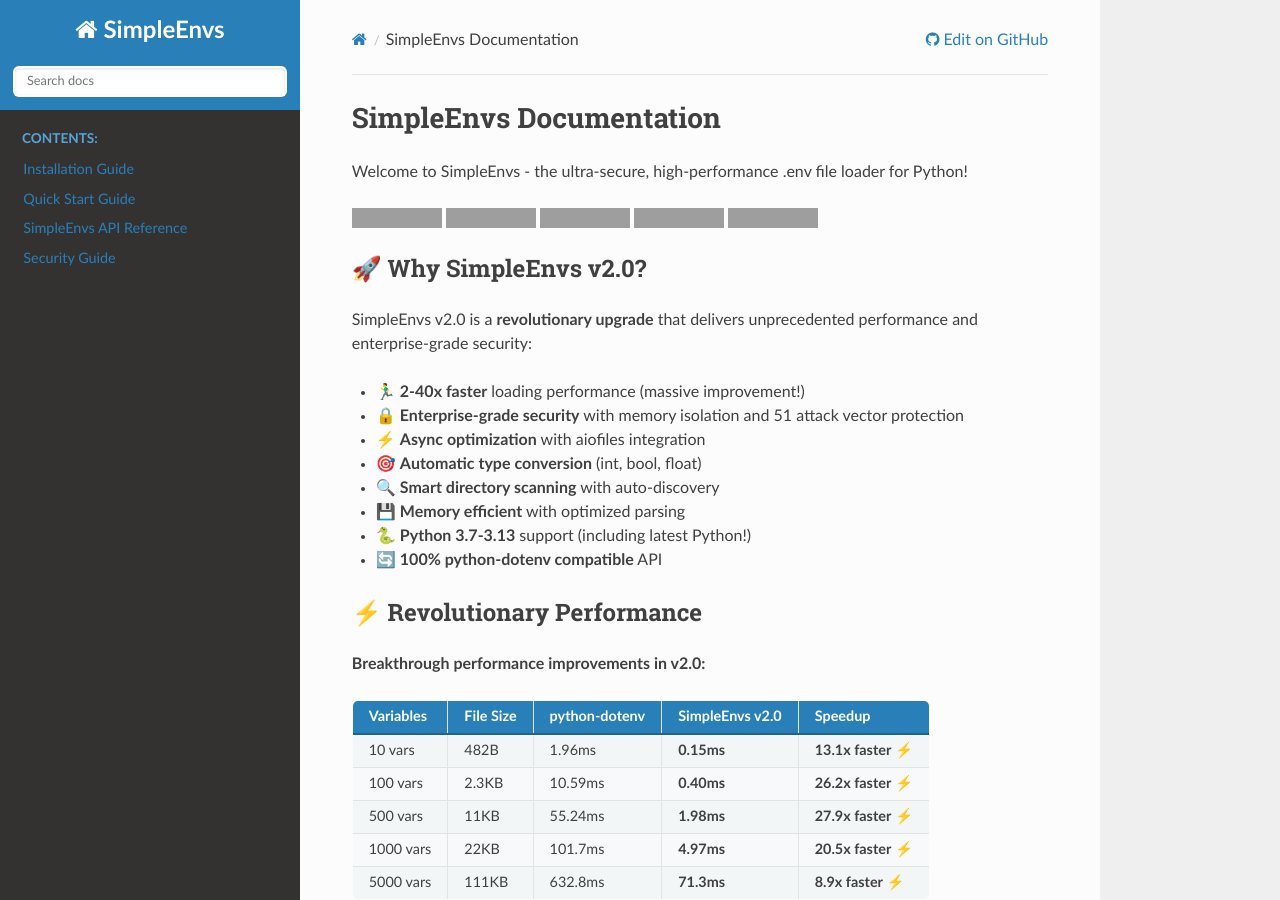
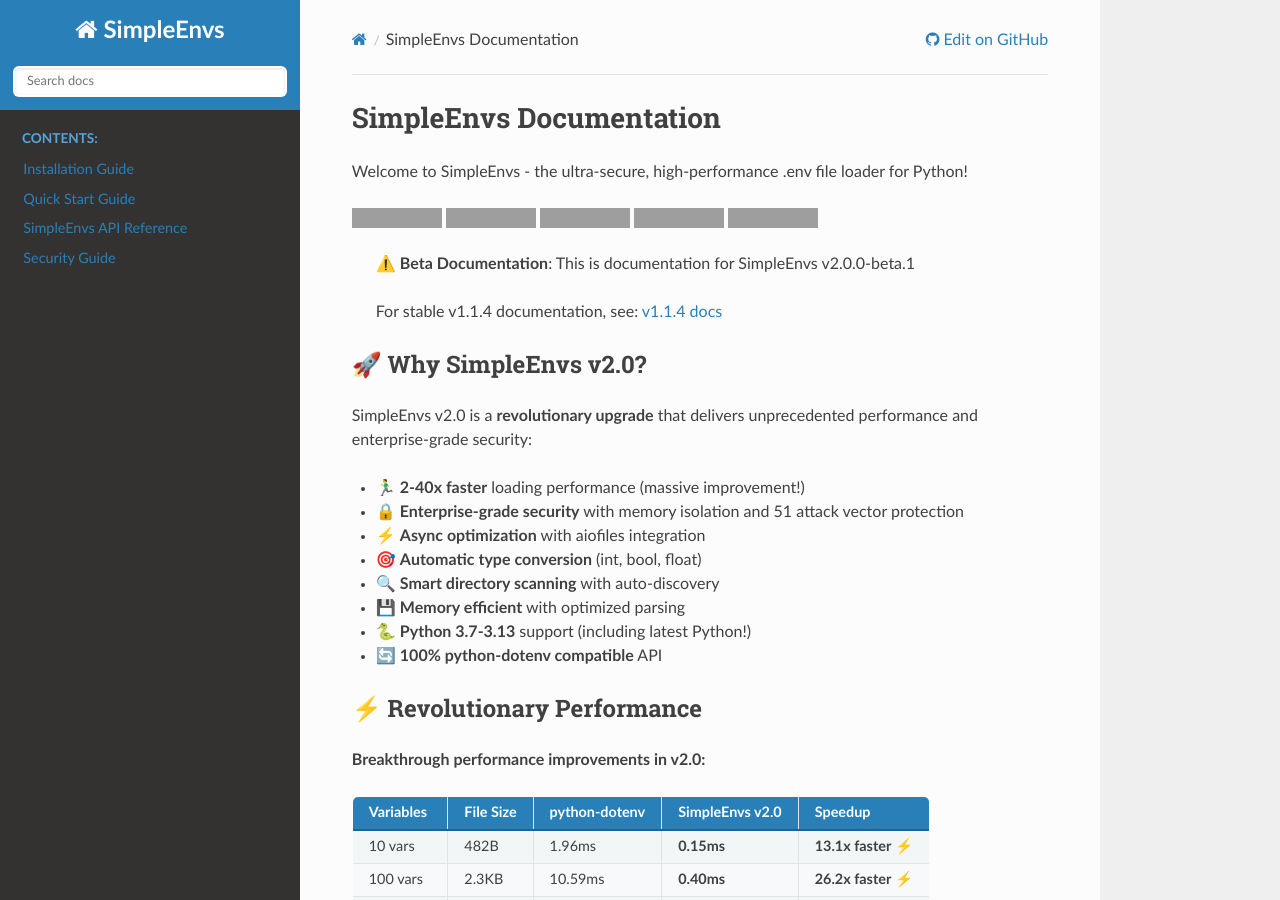
Before and after one commit to vmintf/SimpleEnvs-Python, a Sphinx documentation site: the page built from docs/index.md, in a window 1280 px wide and 900 px high. Built offline with Sphinx 7.4.7 and the Read the Docs theme 3.1.0, drawn with Linux system fonts in a browser that asks for light colours; the version number is read from the project's files by our own code; grey boxes are pictures that could not be loaded.

Commit message:
docs: Update index.md
- Add a temp warning message for v1.1.4 docs.

````diff
--- a/docs/index.md
+++ b/docs/index.md
@@ -25,6 +25,9 @@ Welcome to SimpleEnvs - the ultra-secure, high-performance .env file loader for
    :target: https://github.com/vmintf/SimpleEnvs-Python/actions/workflows/security_tests.yml
    :alt: Security Grade
 ```
+> ⚠️ **Beta Documentation**: This is documentation for SimpleEnvs v2.0.0-beta.1
+>
+> For stable v1.1.4 documentation, see: [v1.1.4 docs](https://github.com/vmintf/SimpleEnvs-Python/tree/v1.1.4/docs)
 
 ## 🚀 Why SimpleEnvs v2.0?
 
````
